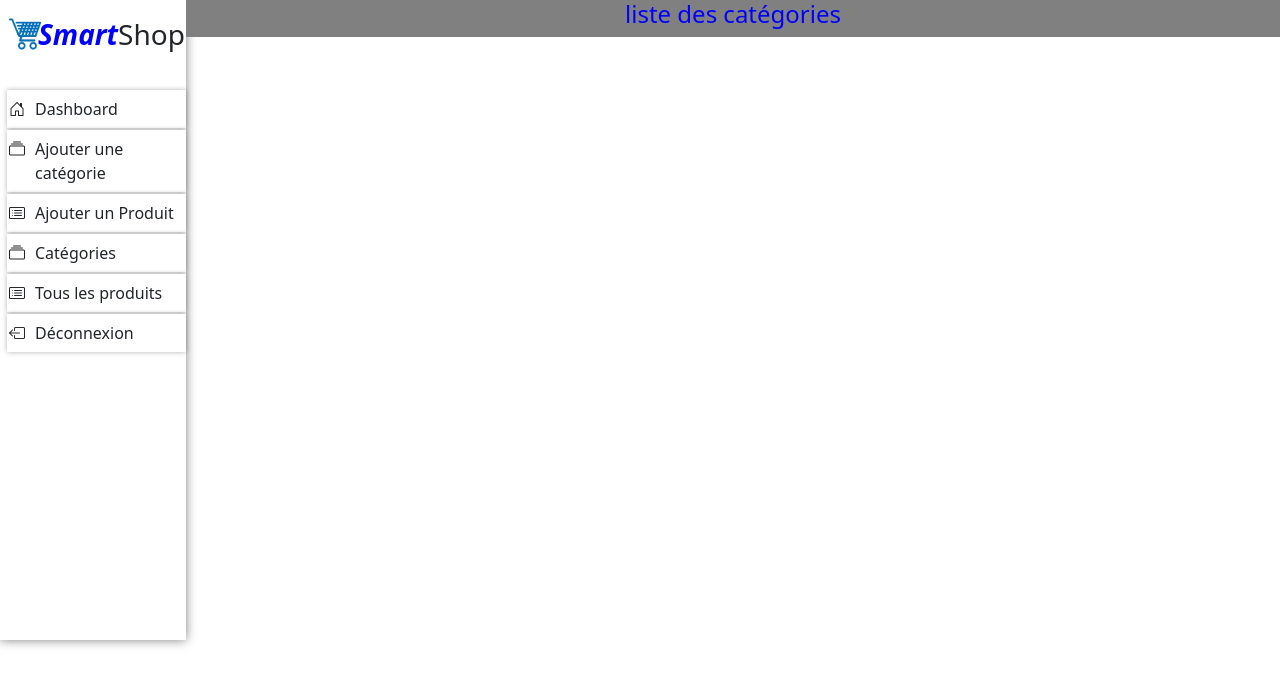
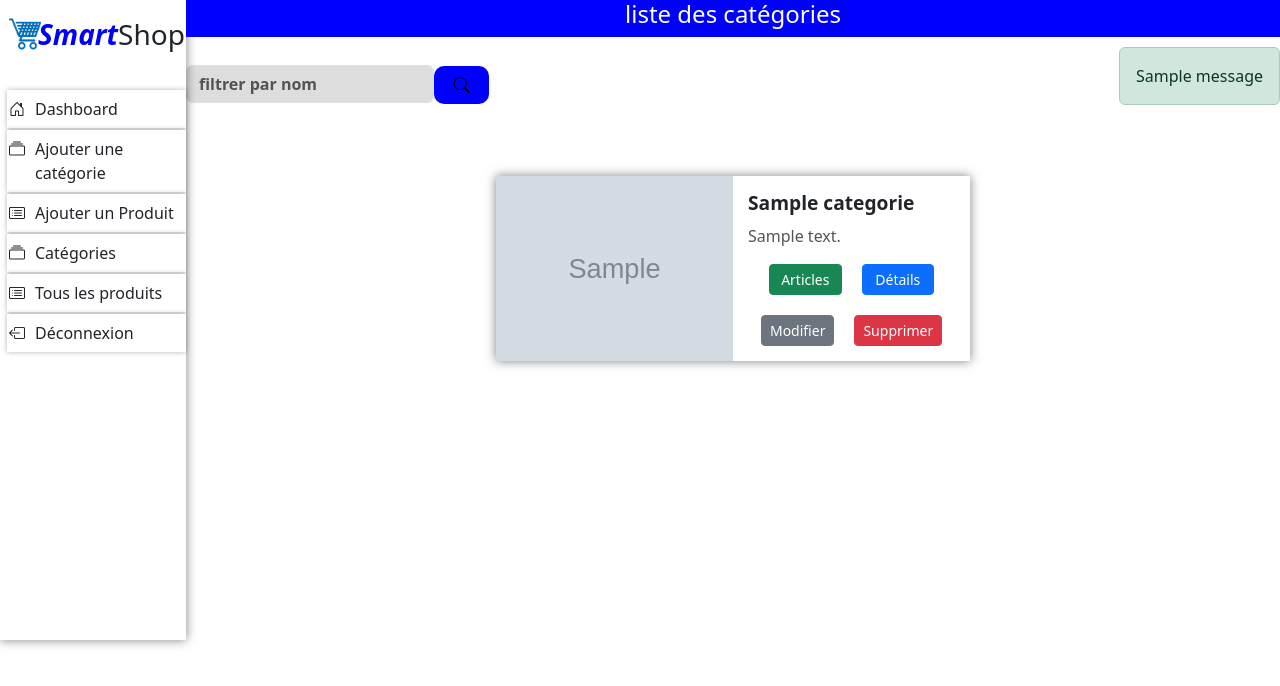
Before and after one commit to shalomgbekou01/PROJET-DJANGO-FIN-DE-SEMESTRE-, a Django app: page /categories/liste_categories in a window 1280 px wide. Shown: the top 686 px of the page. Run offline with Django 5.2, Linux system fonts and the light colour scheme; tables that the repository leaves empty hold one stand-in row (values such as "Sample post"); grey boxes marked "Sample" are stand-in pictures; one stand-in notice (Sample message) is shown; some libraries are stand-ins or nearby versions.

Commit message:
mise à jour

```diff
--- a/ShopProject/SmartShop/static/css/base.css
+++ b/ShopProject/SmartShop/static/css/base.css
@@ -37,6 +37,7 @@ div.navbar{
     box-shadow: 0px 0px 10px rgba(0, 0, 0, 0.5);
     position: sticky;
     top: 0;
+    z-index: 100
 }
 
 nav{
@@ -83,13 +84,14 @@ a.nav-link:hover{
 /*bar de titre*/
 
 div.main-title{
-    background-color: gray;
+    background-color: blue;
     display: flex;
     justify-content: center;
     align-items: center;
     width: 100%;
     position: sticky;
     top: 0;
+    z-index: 100;
 }
 
 div.main{
@@ -97,5 +99,5 @@ div.main{
 }
 
 h4.main-title{
-    color: blue;
+    color: #fff;
 }
--- a/ShopProject/SmartShop/static/css/categories.css
+++ b/ShopProject/SmartShop/static/css/categories.css
@@ -1,3 +1,4 @@
+/*FORMILAIRE D'AJOUT CATEGORIE*/
 div.conteneur{
     width: 100%;
     display: flex;
@@ -6,7 +7,7 @@ div.conteneur{
     min-height: 100vh;
 }
 
-form{
+form.add-form{
     width: 50%;
     display: flex;
     flex-direction: column;
@@ -44,6 +45,128 @@ button{
     font-weight: bold;
 }
 
-.field :nth-child(2){
+.filed-item :nth-child(2){
     box-shadow: 0px 0px 5px rgba(0, 0, 255, 0.5);
 }
+
+div.error{
+    box-shadow: none;
+    color: red;
+}
+
+/* LISTE DES CATEGORIES*/
+/* zone de recherche */
+div.filter{
+    width: 100%;
+    display: flex;
+    justify-content: space-between;
+    align-items: center;
+    position: sticky;
+    top:35px;
+    z-index: 99;
+    background-color: white;
+    padding: 5px 0px;
+    margin-bottom: 30px;
+}
+
+form.filter-form{
+    display: flex;
+    justify-content: center;
+    align-items: center;
+
+}
+
+form.filter-form input{
+    background-color: rgb(221, 221, 221);
+}
+
+form button{
+    padding: 7px 15px;
+    background-color: blue;
+    border-radius: 10px;
+    margin-top: 2px;
+    cursor: pointer;
+    border: none;
+    width: 20%;
+
+}
+
+form.filter-form label i{
+    font-weight: bold !important;
+    color: white;
+}
+
+form.filter-form input::placeholder{
+    font-weight: bold;
+}
+
+
+/* carte de catégorie*/
+div.list-container{
+    margin-top: 5px;
+    display: flex;
+    flex-direction: column;
+}
+
+
+.list {
+    display: flex ;
+    flex-wrap: wrap ;
+    justify-content: center;
+    padding: 20px;
+    gap: 40px;
+}
+
+
+.carte {
+    display: flex;
+    background: #fff;
+    box-shadow: 0 0px 10px rgba(0, 0, 0, 0.5);
+    overflow: hidden;
+    transition: transform 0.3s ease-in-out;
+    width: 250px;
+    min-width: 45%;
+    /* height: 270px; */
+    max-height: 500px;
+}
+
+.carte:hover {
+    transform: translateY(-5px);
+}
+
+
+.carte img {
+    min-width: 50%;
+    object-fit: cover;
+}
+
+
+.carte-body {
+    padding: 15px;
+    display: flex;
+    flex-direction: column;
+    justify-content: space-between;
+}
+
+.carte-title {
+    font-size: 1.2rem;
+    font-weight: bold;
+    margin-bottom: 10px;
+}
+
+.carte-text {
+    font-size: 1rem;
+    color: #555;
+}
+
+div.action{
+    display: flex;
+    justify-content: center;
+    flex-wrap: wrap;
+    gap: 20px;
+}
+
+a.btn-sm{
+    text-align: center;
+    min-width: 35%;
+}
--- a/ShopProject/SmartShop/templates/categories/ajout_categorie.html
+++ b/ShopProject/SmartShop/templates/categories/ajout_categorie.html
@@ -16,7 +16,7 @@
 <div class="conteneur">
 
     <!--formulaire-->
-    <form action="" method="post" enctype="multipart/form-data">
+    <form action="" method="post" enctype="multipart/form-data" class="add-form">
         {% csrf_token %}
         <div class="field">
 
--- a/ShopProject/SmartShop/templates/categories/liste_categorie.html
+++ b/ShopProject/SmartShop/templates/categories/liste_categorie.html
@@ -10,3 +10,50 @@
 {% endblock %}
 <!--titre de la bar d'entete-->
 {% block main-title %} liste des catégories {% endblock %}
+
+<!--Main content-->
+{% block body %}
+    <div class="list-container">
+
+        <!--formulaire de filtrage-->
+        <div class="filter">
+            <form action="{% url 'liste_categories' %}" method="get" class="filter-form">
+                {% csrf_token %}
+                <input type="text" id="filter" name="nom" class="form-control" placeholder="filtrer par nom">
+                <button type="submit" class="submit"><i class="bi bi-search"></i></button>
+            </form>
+            {% if messages %}
+                {% for message in messages %}
+                    <div class="alert alert-success">
+                        {{message}}
+                    </div>
+                {% endfor %}
+            {% endif %}
+        </div>
+
+        <!--méssages-->
+
+
+
+        <!--liste des catégories par carte-->
+       <div class="list">
+            {% for categorie in categories %}
+            <div class="carte">
+                <img src="{{categorie.imageCategorie.url}}" alt="" class="card-ing-top">
+                <div class="carte-body">
+                    <h3 class="carte-title">{{categorie.nomCategorie}}</h3>
+                    <p class="carte-text">{{categorie.description}}</p>
+                    <div class="action">
+                        <a href="#" class="btn btn-success btn-sm">Articles</a>
+                        <a href="#" class="btn btn-primary btn-sm">Détails</a>
+                        <a href="#" class="btn btn-secondary btn-sm">Modifier</a>
+                        <a href="{% url 'delete_categorie' categorie.id %}" class="btn btn-danger btn-sm" onclick="return confirm('êtes vous sûr de vouloir supprimer cet élément?')">Supprimer</a>
+                    </div>
+                </div>
+            </div>
+            {% empty %}
+            <p class="text-warning">Aucune catégorie trouvé</p>
+            {% endfor %}
+       </div>
+    </div>
+{% endblock %}
--- a/ShopProject/SmartShop/urls.py
+++ b/ShopProject/SmartShop/urls.py
@@ -1,5 +1,5 @@
 from django.urls import path
-from .views import login, dashboard, liste_categorie, ajouter_categorie
+from .views import login, dashboard, liste_categorie, ajouter_categorie, supprimer_categorie
 
 urlpatterns = [
 
@@ -14,6 +14,9 @@ urlpatterns = [
     path("categories/liste_categories", liste_categorie, name="liste_categories"),
 
      # categories: url de la page d'ajout des catégories
-    path("categories/ajouter_categorie", ajouter_categorie, name="ajout_categorie")
+    path("categories/ajouter_categorie", ajouter_categorie, name="ajout_categorie"),
+
+    # supprimer_categorie
+    path("categories/supprimer_categorie/<int:cat_id>", supprimer_categorie, name="delete_categorie")
 
 ]
--- a/ShopProject/SmartShop/views.py
+++ b/ShopProject/SmartShop/views.py
@@ -1,6 +1,7 @@
 from django.shortcuts import render, redirect
 from .forms import CategorieForm, ProduitForm
 from .models import Categorie, Produit, Panier, Client, Achat, Facture
+from django.contrib import messages
 
 
 
@@ -39,7 +40,16 @@ def dashboard(request):
 # vue liste_categorie
 
 def liste_categorie(request):
-    return render(request, "categories/liste_categorie.html")
+
+    # recupération du name du formulaire
+    query = request.GET.get("nom")
+    categories = Categorie.objects.all()
+    # si une recherche est éffetuée:
+
+    if query:
+        categories = Categorie.objects.filter(nomCategorie__icontains = query)
+    context = {"categories":categories}
+    return render(request, "categories/liste_categorie.html", context)
 
 
 
@@ -58,6 +68,7 @@ def ajouter_categorie(request):
             oCategorie1 = Categorie(nomCategorie= nom, description= description, imageCategorie= image )
             oCategorie1.save()
 
+            messages.success(request, "catégorie ajoutée avec succès")
             return redirect("liste_categories")
         else:
             return render(request, "categories/ajout_categorie.html", {"categorieForm":categorieForm})
@@ -65,3 +76,12 @@ def ajouter_categorie(request):
         categorieForm = CategorieForm()
 
     return render(request, "categories/ajout_categorie.html", {"categorieForm":categorieForm})
+
+
+# suppression de catégorie
+# supprimer_categorie
+def supprimer_categorie(request, cat_id):
+    categorie = Categorie.objects.get(id = cat_id)
+    categorie.delete()
+    messages.success(request, "catégorie supprimée avec succès")
+    return redirect( "liste_categories")
```
Also changed, not shown: ShopProject/SmartShop/forms.py (+4 -5 lines), ShopProject/media/categories/ayimolou.jpg (added), ShopProject/media/categories/diagramme_de_classe.png (added), ShopProject/media/categories/diagramme_de_classe_IwYC9Xj.png (added), ShopProject/media/categories/jus_natuerl.jpg (deleted), ShopProject/media/categories/pinon_egz7O4F.jpg (deleted), ShopProject/media/categories/pinon_sSag9N8.jpg (deleted), ShopProject/media/categories/riz-au-gras_ayimolou_djenkoumè.jpg (deleted).
